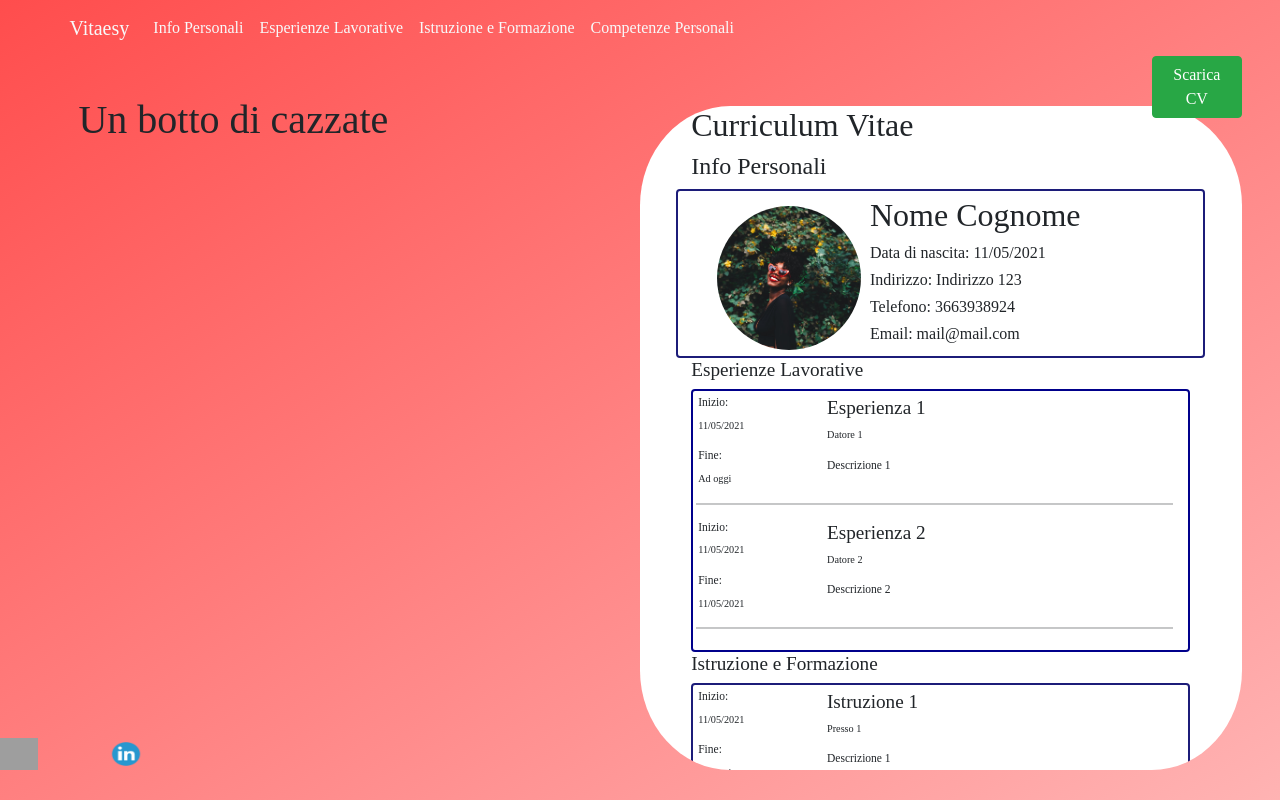
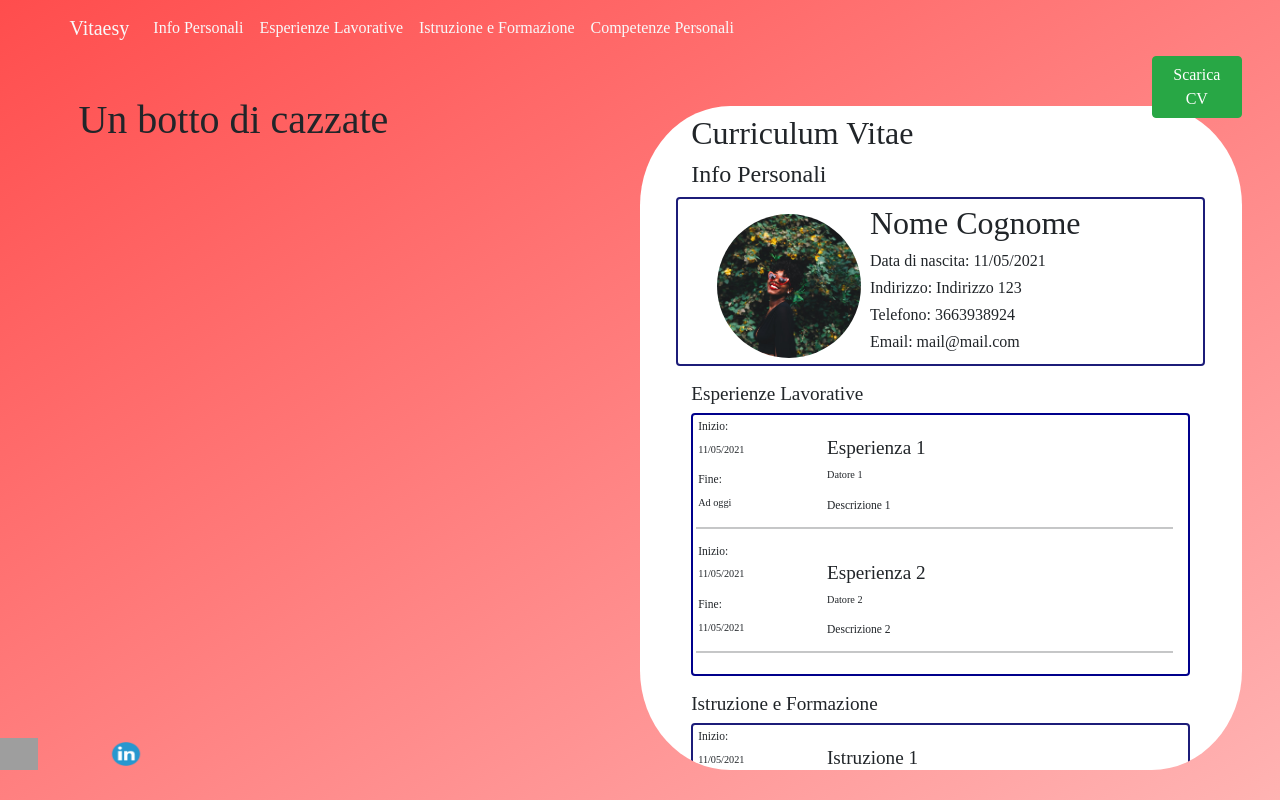
Before and after one commit to MaxNaitor/Vitaesy, an Angular app: page /riempimento in a window 1280 px wide. Built offline with nearby package versions, Linux system fonts and the light colour scheme; grey boxes are pictures that could not be loaded.

Commit message:
modificato margine pdf da 15 a 0

```diff
--- a/src/app/template/competenze-personali/competenze-personali.component.css
+++ b/src/app/template/competenze-personali/competenze-personali.component.css
@@ -18,4 +18,5 @@
 
  h4 {
      font-size: 3vh;
+     margin-top: 2vh;
  }
--- a/src/app/template/esperienze-lavorative/esperienze-lavorative.component.css
+++ b/src/app/template/esperienze-lavorative/esperienze-lavorative.component.css
@@ -18,4 +18,5 @@ h5 {
 
 h4 {
     font-size: 1.5vw;
+    margin-top: 2vh;
 }
--- a/src/app/template/istruzione/istruzione.component.css
+++ b/src/app/template/istruzione/istruzione.component.css
@@ -22,4 +22,5 @@ h5 {
 
 h4 {
     font-size: 1.5vw;
+    margin-top: 2vh;
 }
--- a/src/app/template/template.component.html
+++ b/src/app/template/template.component.html
@@ -1,6 +1,6 @@
 <button (click)="generatePdf('Prova','De Provis')" class="btn btn-success">Scarica CV</button>
 <div class="corpo" #cv id="cv" appScroll style=" height: 83vh;">
-    <h1 style="font-size: 2.5vw;">Curriculum Vitae</h1>
+    <h1 style="font-size: 2.5vw; margin-top: 1vh;">Curriculum Vitae</h1>
     <app-infopersonali></app-infopersonali>
     <app-esperienze-lavorative></app-esperienze-lavorative>
     <app-istruzione></app-istruzione>
--- a/src/app/template/template.component.ts
+++ b/src/app/template/template.component.ts
@@ -29,7 +29,7 @@ export class TemplateComponent implements OnInit {
     html2canvas(data, { allowTaint: true }).then(canvas => {
       let HTML_Width = canvas.width;
       let HTML_Height = canvas.height;
-      let top_left_margin = 15;
+      let top_left_margin = 0;
       let PDF_Width = HTML_Width + (top_left_margin * 2);
       let PDF_Height = (PDF_Width * 1.5) + (top_left_margin * 2);
       let canvas_image_width = HTML_Width;
```
